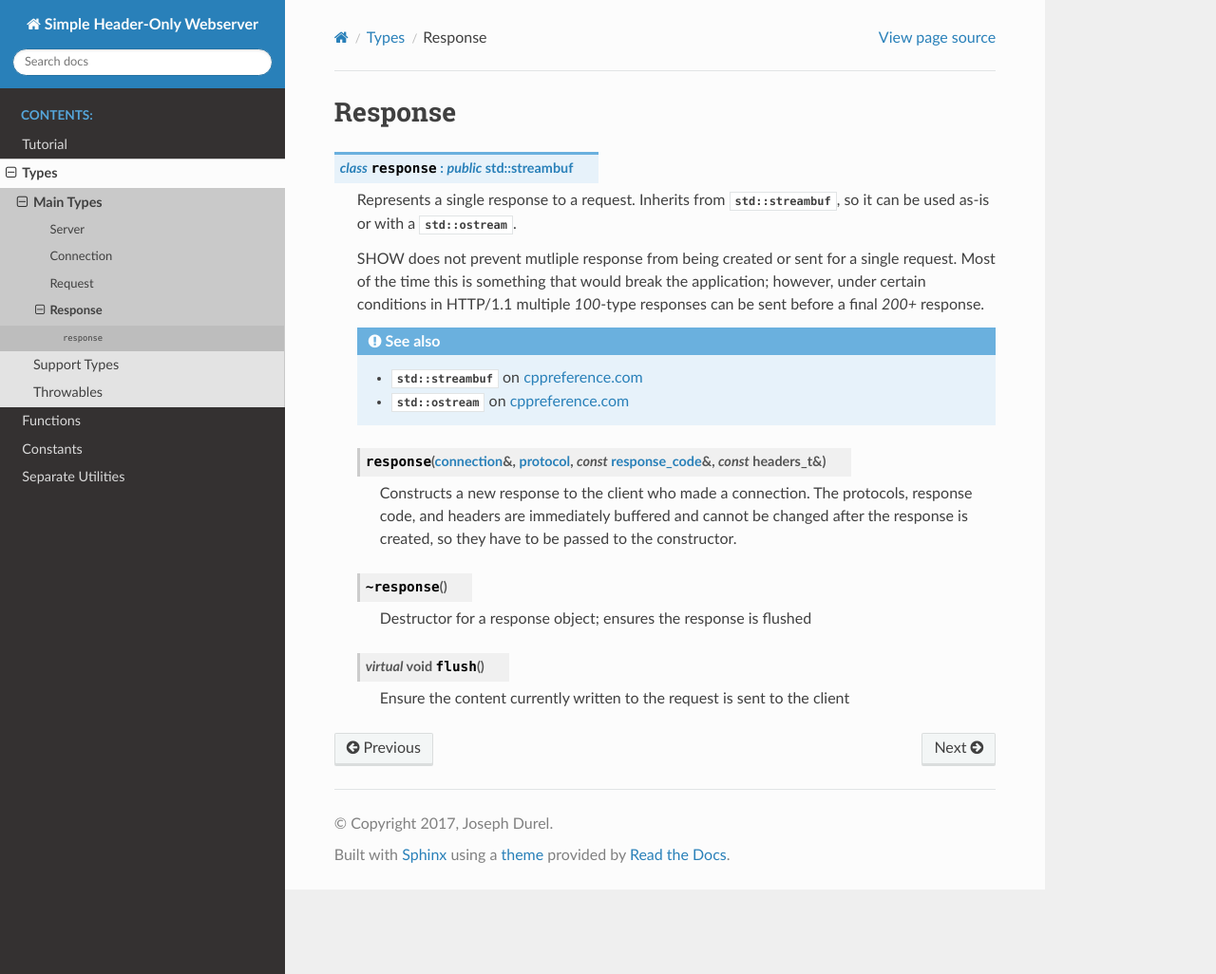
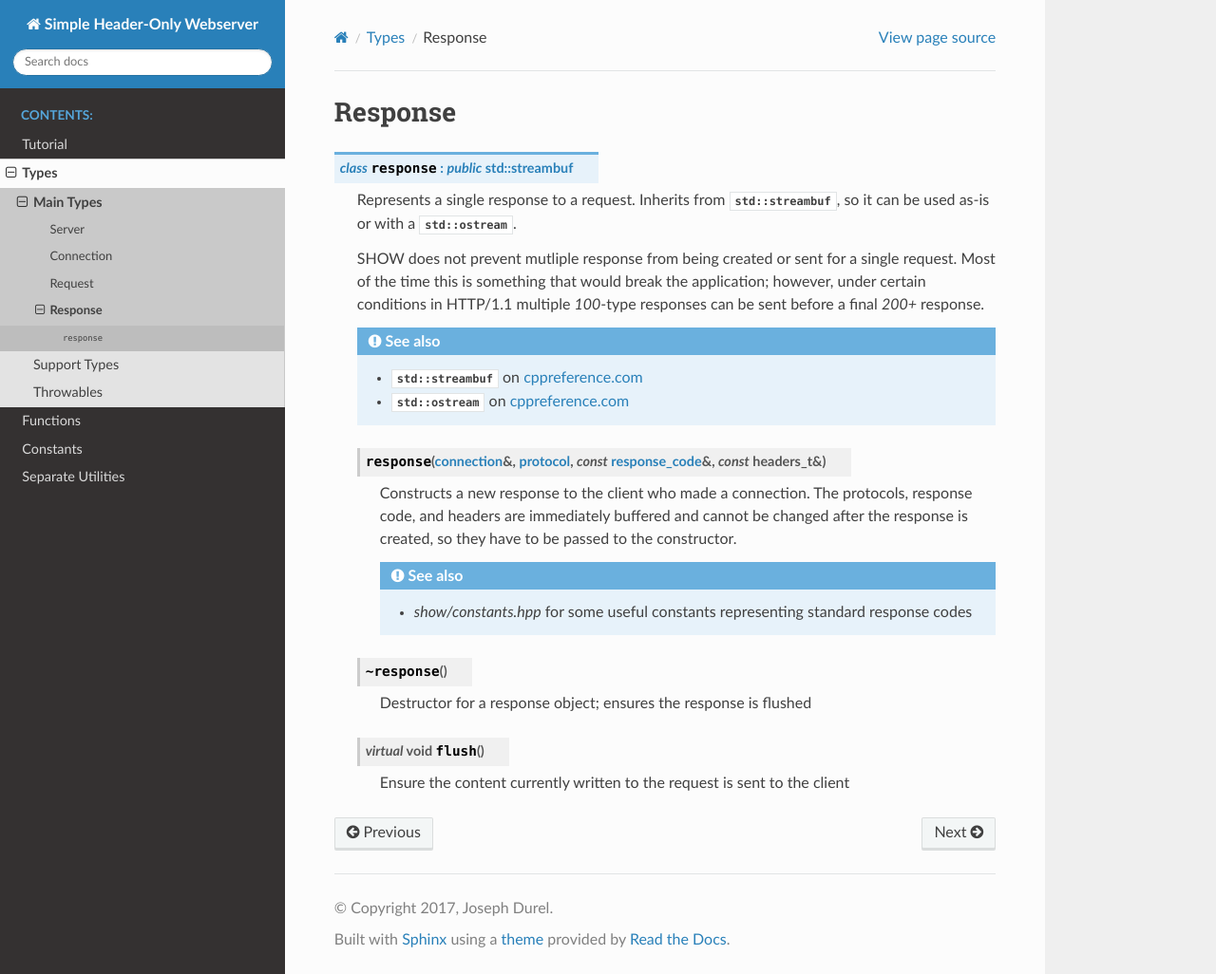
Before and after one commit to JadeMatrix/SHOW, a Sphinx documentation site: the page built from doc/Response.rst, in a window 1280 px wide and 1026 px high. Shown: the whole window at 95% size. Built offline with Sphinx 7.4.7 and the Read the Docs theme 2.0.0, drawn with Linux system fonts in a browser that asks for light colours.

Commit message:
Added see-also notes in the documentation pointing users toward "show/constants.hpp"

```diff
--- a/doc/Request.rst
+++ b/doc/Request.rst
@@ -97,6 +97,7 @@ Request
         .. seealso::
 
             * `List of common HTTP methods on Wikipedia <https://en.wikipedia.org/wiki/Hypertext_Transfer_Protocol#Request_methods>`_ for descriptions of the methods
+            * *show/constants.hpp* for some useful constants representing standard request methods
 
     .. cpp:function:: const std::vector< std::string >& path() const
 
--- a/doc/Response.rst
+++ b/doc/Response.rst
@@ -19,6 +19,10 @@ Response
 
         Constructs a new response to the client who made a connection.  The protocols, response code, and headers are immediately buffered and cannot be changed after the response is created, so they have to be passed to the constructor.
 
+        .. seealso::
+
+            * *show/constants.hpp* for some useful constants representing standard response codes
+
     .. cpp:function:: ~response()
 
         Destructor for a response object; ensures the response is flushed
--- a/doc/Tutorial.rst
+++ b/doc/Tutorial.rst
@@ -147,6 +147,10 @@ Then, set the `HTTP status code <https://en.wikipedia.org/wiki/List_of_HTTP_stat
         "OK"
     };
 
+.. seealso::
+
+    * *show/constants.hpp* for some useful constants representing standard response codes
+
 Creating a response object requires the headers and response code to have been decided already, as they are marshalled (serialized) and buffered for sending as soon as the object is created. A response object also needs to know which request it is in response to. While there's nothing preventing you from creating multiple responses to a single request this way, most of the time that will break your application.
 
 Create a response like this::
```
